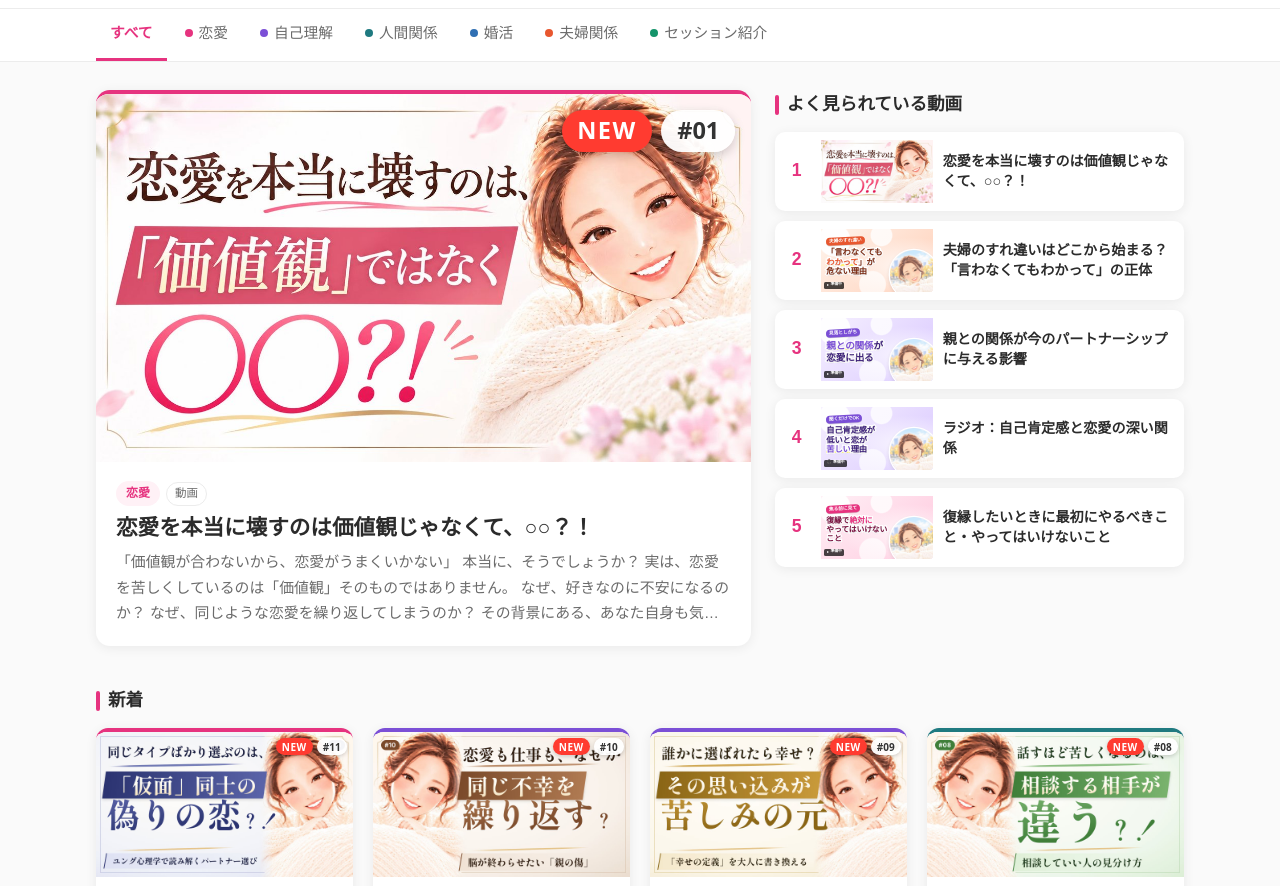
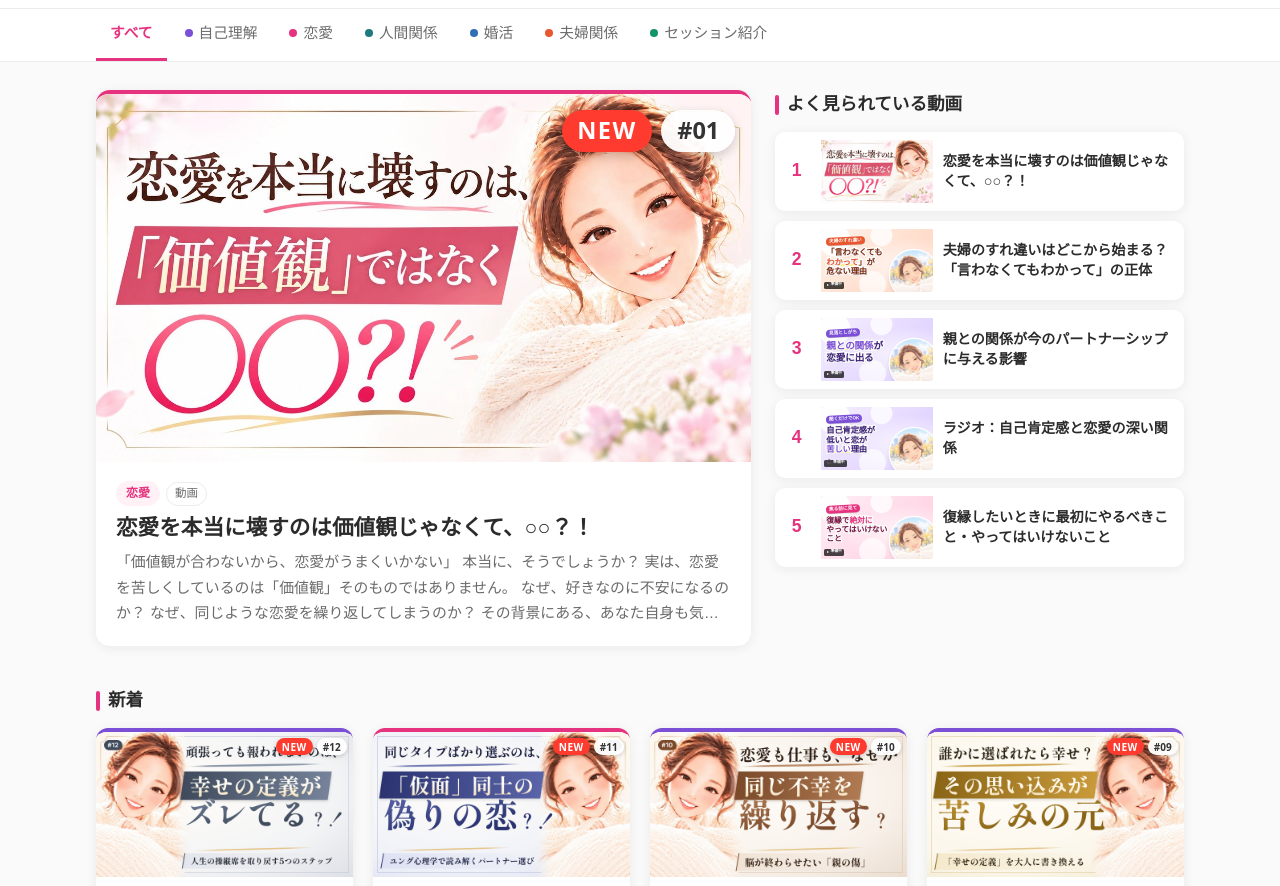
Before and after one commit to eriko05/eriko1011-media, a plain HTML site: page index.html in a window 1280 px wide. Shown: the part 56-942 px from the top of the page. Drawn offline with Linux system fonts and the light colour scheme; a web font is replaced by a local one.

Commit message:
動画 #12「頑張っても報われないのは、幸せの定義がズレているから？」を資料PDF・サムネイル付きで追加
Co-Authored-By: Claude Opus 5.5 <noreply@anthropic.com>
Claude-Session: https://claude.ai/code/session_01BjLkNFpZQDyYeC2jtPT9mX

```diff
--- a/index.html
+++ b/index.html
@@ -223,6 +223,12 @@ footer{text-align:center;color:var(--muted);font-size:.8rem;padding:28px 16px}
    url が入っている動画には、古い順に #01, #02 … の番号が自動で付きます（新しい動画はリストの一番上に追加）。
    ========================================================= */
 const ITEMS = [
+  { title:"頑張っても報われないのは、幸せの定義がズレているから？ 大人の未来を創る5つのステップ",
+    category:"自己理解", type:"動画", duration:"", added:"2026-11-24",
+    kicker:"頑張っても報われない…", catch:"幸せの定義が\n**ズレてる**？！",
+    desc:"こんなに頑張っているのに、なぜか心から安心できない。\n誰かがそばにいてくれたら、選んでくれたら…と、\nいつも幸せを「外側」に探していませんか？\n\n実は、**「幸せの定義」**がズレたままだと、\nどれだけ努力しても本当の安心にはたどり着けません。\n\nこの動画では、\n幸せを外からもらおうとする「チャイルド脳」と、\n内側から未来を創る「アダルト脳」の違いから、\n手放すときに感じる不安や恐怖の正体と、\n人生の操縦席を自分に取り戻す5つのステップを紐解きます。\n最後には、あなたの未来を設計するワークもあります。\n\n「もう、誰かに幸せを委ねる人生を終わりにしたい」\nそんな方は、ぜひ最後までご覧ください。",
+    pdf:"docs/otona-mirai.pdf",
+    url:"https://youtu.be/BhFKfj7k268", thumb:"images/thumb-mirai-v6.jpg" },
   { title:"なぜ同じタイプばかり選ぶの？ 「仮面」を外して、アダルトで幸せになる",
     category:"恋愛", type:"動画", duration:"", added:"2026-11-24",
     kicker:"同じタイプばかり選ぶ…", catch:"「仮面」同士の\n**偽りの恋**？！",
@@ -315,7 +321,7 @@ const ITEMS = [
     desc:"初めての方向けに、体験セッションの流れと受けた方の変化をご紹介します。", url:"" },
 ];
 /* ランキング表示する動画（上の一覧の番号。0が一番上） */
-const RANKING = [10, 11, 13, 12, 14];
+const RANKING = [11, 12, 14, 13, 15];
 </script>
 
 <script>
```
Also changed, not shown: images/thumb-mirai-v6.jpg (added), 1 other file.
